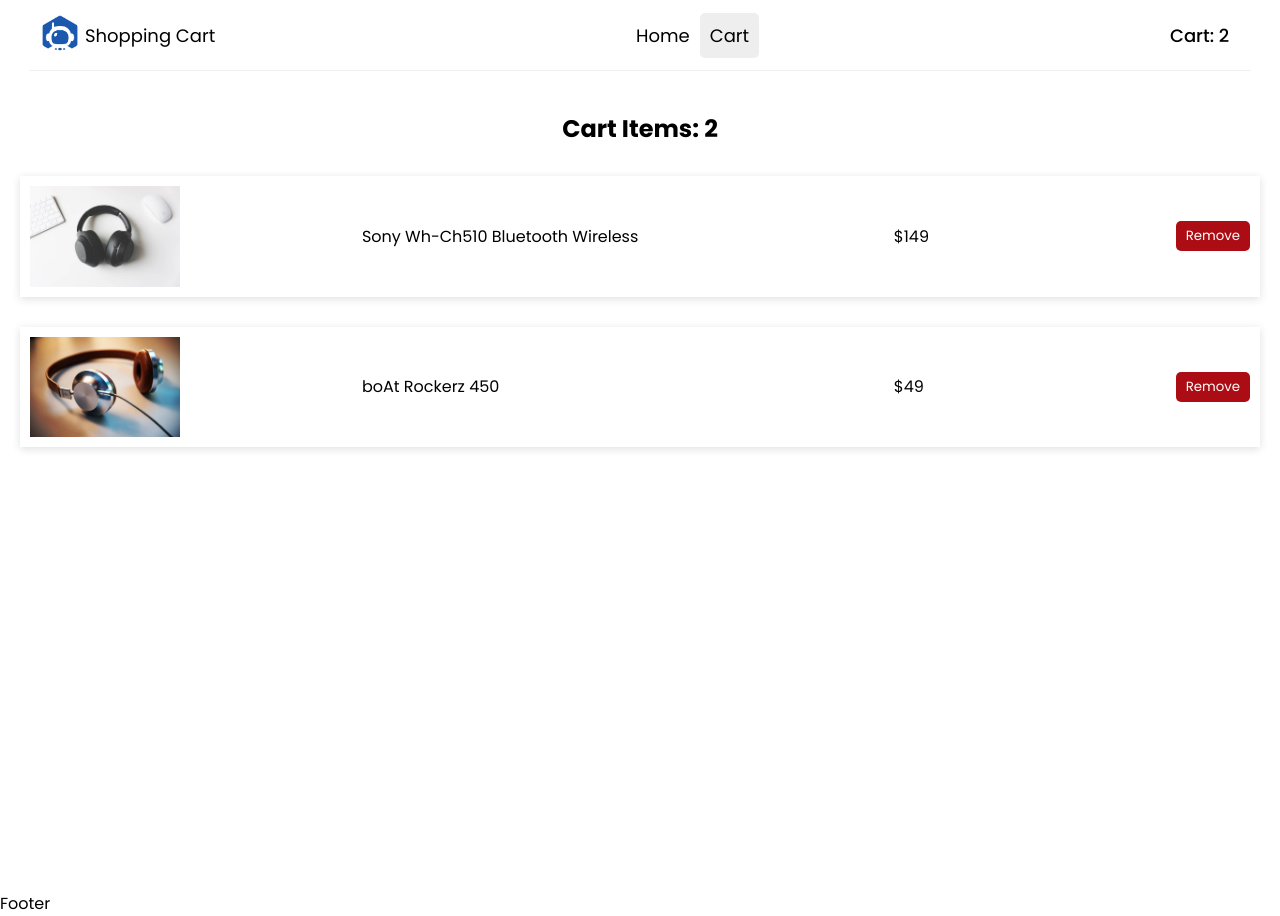
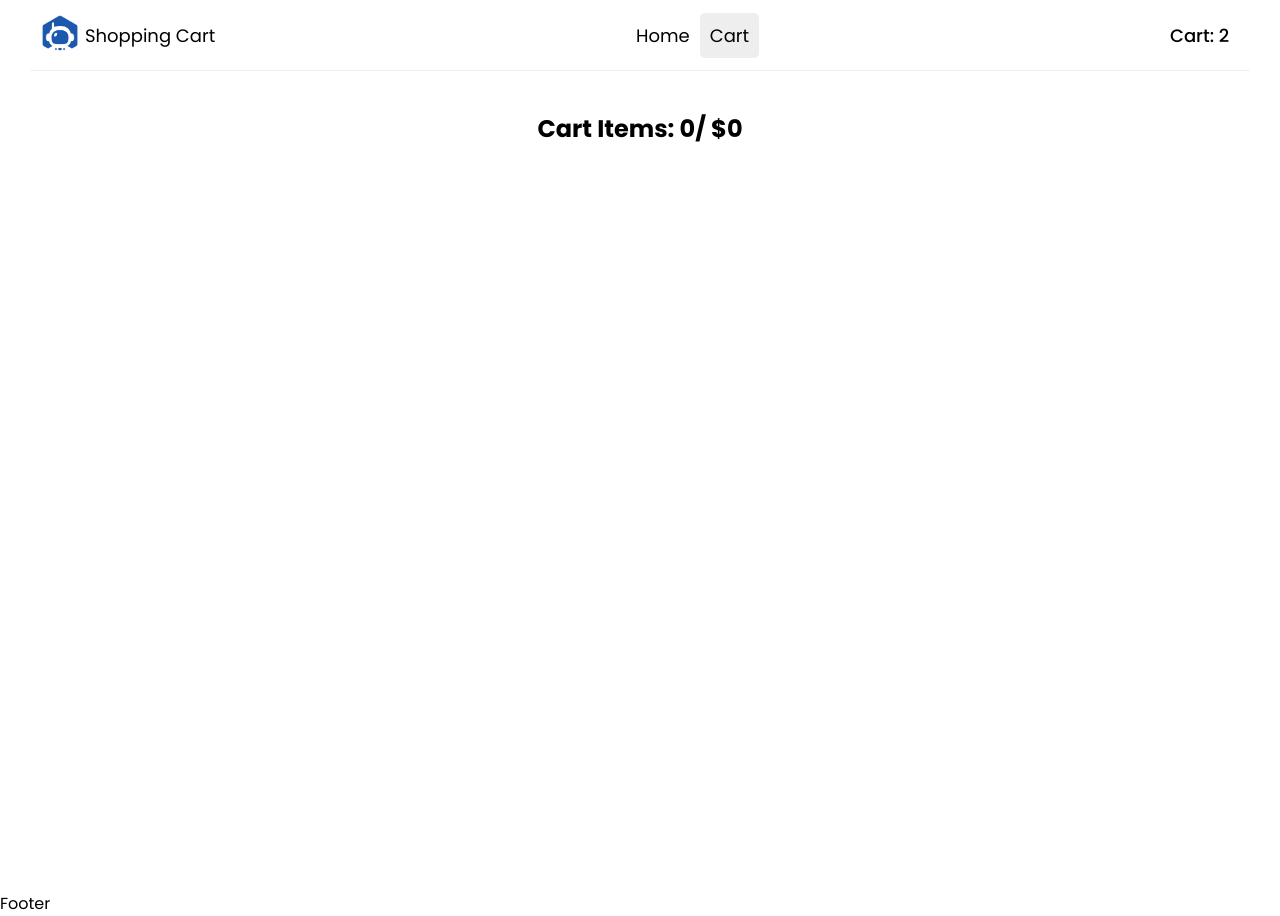
Before and after one commit to AbhishekSadhwani/Shopmate-context-reducers, a React (Create React App) app: page /cart in a window 1280 px wide. Built offline with nearby package versions, Linux system fonts and the light colour scheme.

Commit message:
Added Add to cart and remove from cart function using Context and Reducers

```diff
--- a/src/Pages/Cart.js
+++ b/src/Pages/Cart.js
@@ -1,5 +1,6 @@
 import { useCustomTitle } from "../hooks/useCustomTitle"
 import { CartCard } from "../components";
+import { useCart } from "../context/CartContext";
 import './Cart.css';
 
 export const Cart = ({title}) => {
@@ -7,20 +8,22 @@
   // setting custom title using useCustomTtitle hook
   useCustomTitle(title);
 
-  const cartItems = [
-    {id:1001,name:"Sony Wh-Ch510 Bluetooth Wireless",price:149,image:"/assets/images/1001.png"},
-    {id:1002,name:"boAt Rockerz 450",price:49,image:"/assets/images/1002.png"},
-  ]
+  const {total, cartList} = useCart();
+
+  // const cartItems = [
+  //   {id:1001,name:"Sony Wh-Ch510 Bluetooth Wireless",price:149,image:"/assets/images/1001.png"},
+  //   {id:1002,name:"boAt Rockerz 450",price:49,image:"/assets/images/1002.png"},
+  // ]
 
   return (
     <main>
       <section>
         <div className="title">
-          <p>Cart Items: 2</p>
+          <p>Cart Items: {cartList.length}/ ${total}</p>
         </div>
         <div className="cart-cards">
-          {cartItems && cartItems.map(item => (
-            <CartCard key={item.id} item = {item}/>
+          {cartList && cartList.map(product => (
+            <CartCard key={product.id} product = {product}/>
           ))}
         </div>
       </section>
--- a/src/components/CartCard.js
+++ b/src/components/CartCard.js
@@ -1,12 +1,14 @@
 import './CartCard.css';
+import { useCart } from '../context/CartContext';
 
-export const CartCard = ({item}) => {
+export const CartCard = ({product}) => {
+  const {removeFromCart} = useCart();
   return (
     <div className="cart-card">
-        <img src={item.image} alt="" />
-        <p className='name'>{item.name}</p>
-        <p className='price'>${item.price}</p>
-        <button>Remove</button>
+        <img src={product.image} alt="" />
+        <p className='name'>{product.name}</p>
+        <p className='price'>${product.price}</p>
+        <button onClick={() => removeFromCart(product)}>Remove</button>
     </div>
   )
 }
--- a/src/components/ProductCard.js
+++ b/src/components/ProductCard.js
@@ -1,14 +1,17 @@
 import './ProductCard.css';
-
+import { useCart } from '../context/CartContext';
 
 export const ProductCard = ({product}) => {
+
+  const { addToCart } = useCart();
+
   return (
     <div className="card">
-        <img src={product.image} alt="Product Image" />
+        <img src={product.image} alt={product.name} />
         <p>{product.name}</p>
         <div className='info'>
             <span className='price'>${product.price}</span>
-            <button>Add To Cart</button>
+            <button onClick={() => addToCart(product)}>Add To Cart</button>
         </div>
     </div>
   )
--- /dev/null
+++ b/src/context/CartContext.js
@@ -0,0 +1,88 @@
+import { createContext ,useContext, useReducer } from "react";
+import { cartReducer } from "../reducers/cartReducer";
+
+// initial state/ global state variable
+const initialState = {
+    total: 0,
+    cartList:[]
+}
+
+
+// cart context is created this will be used to create the provider and to access the initial state
+const cartContext = createContext(initialState);
+
+// function which will wrap the component and those will be accessed as children here
+export const ContextProvider = ({children}) => {
+
+    const [state,dispatch] = useReducer(cartReducer, initialState);
+
+
+    const addToCart = (product) => {
+        const updatedCartList = state.cartList.concat(product);
+
+        dispatch({
+            type:"ADD_TO_CART",
+            payload: {
+                products: updatedCartList
+            }
+        })
+    };
+
+    const removeFromCart = (product) => {
+        const updatedCartList = state.cartList.filter(item => item.id !== product.id);
+
+        dispatch({
+            type:"REMOVE_FROM_CART",
+            payload: {
+                products: updatedCartList
+            }
+        })
+    };
+
+    // const totalCartPrice = () => {
+    //     const total = 0;
+    //     total = state.cartList.forEach(product => {
+    //         total += product.price;
+    //     });
+
+    //     dispatch({
+    //         type: "TOTAL_CART_PRICE",
+    //         payload: {
+    //             total: total
+    //         }
+    //     })
+
+    // }
+
+
+
+
+    /*
+    the value provided here will be accessed in the components inside the <cartContext.Provider>,
+    all the complex function, changes and values will be provided inside this value
+    */
+    const value = {
+        total: state.total,
+        cartList: state.cartList,
+        addToCart,
+        removeFromCart,
+        // totalCartPrice
+    };
+    return(
+
+        /*
+         this is the wrapper function which wrapps the components and now the context of initialState can be
+         used in the below component which are passed as children
+        */
+        <cartContext.Provider value={value}>
+            {children}
+        </cartContext.Provider>
+    )
+}
+
+
+// this function will be used to access the context in the components all the value passed can be accessed using this
+export const useCart = () => {
+    const context = useContext(cartContext);
+    return context;
+}
--- a/src/index.js
+++ b/src/index.js
@@ -1,6 +1,7 @@
 import React from 'react';
 import ReactDOM from 'react-dom/client';
 import { BrowserRouter as Router } from 'react-router-dom';
+import { ContextProvider } from './context/CartContext';
 import './index.css';
 import App from './App';
 
@@ -8,7 +9,9 @@
 root.render(
   <React.StrictMode>
     <Router>
-      <App />
+      <ContextProvider>
+        <App />
+      </ContextProvider>
     </Router>
   </React.StrictMode>
 );
--- /dev/null
+++ b/src/reducers/cartReducer.js
@@ -0,0 +1,28 @@
+/*
+ creating a cartReducer function which will have access to state and action
+ state will have access to currect state of initialState global variable which we declared
+*/
+
+/*
+ and action will have access to type and payload
+ type will be telling what type of action we are performing and payload will have the result from that action
+ type will be accessd inside the dispatch in cartContext
+ */
+
+ export const cartReducer = (state, action) => {
+    const {type, payload} = action;
+
+    switch(type){
+
+        case "ADD_TO_CART":
+            return {...state, cartList: payload.products};
+
+        case "REMOVE_FROM_CART":
+            return {...state, cartList: payload.products};
+
+        default:
+            throw new Error("No case found");
+    }
+
+
+};
```
